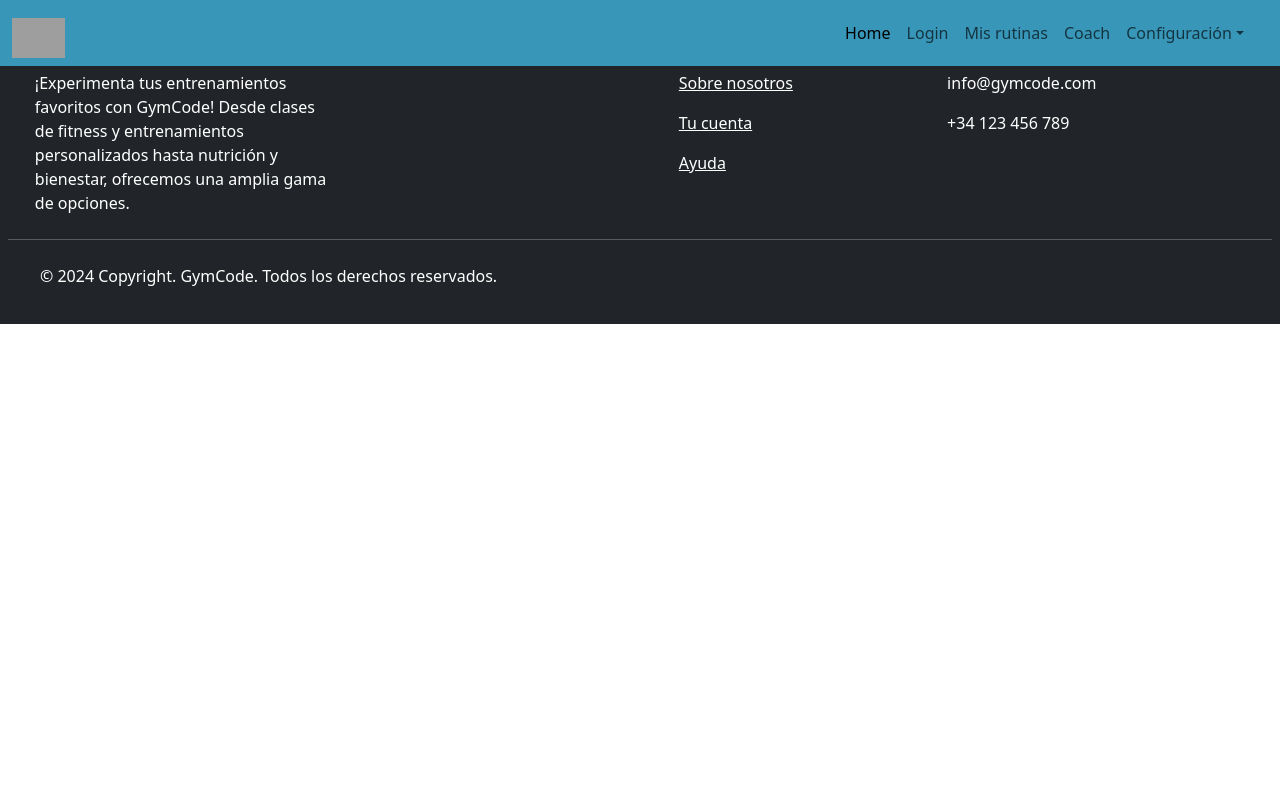
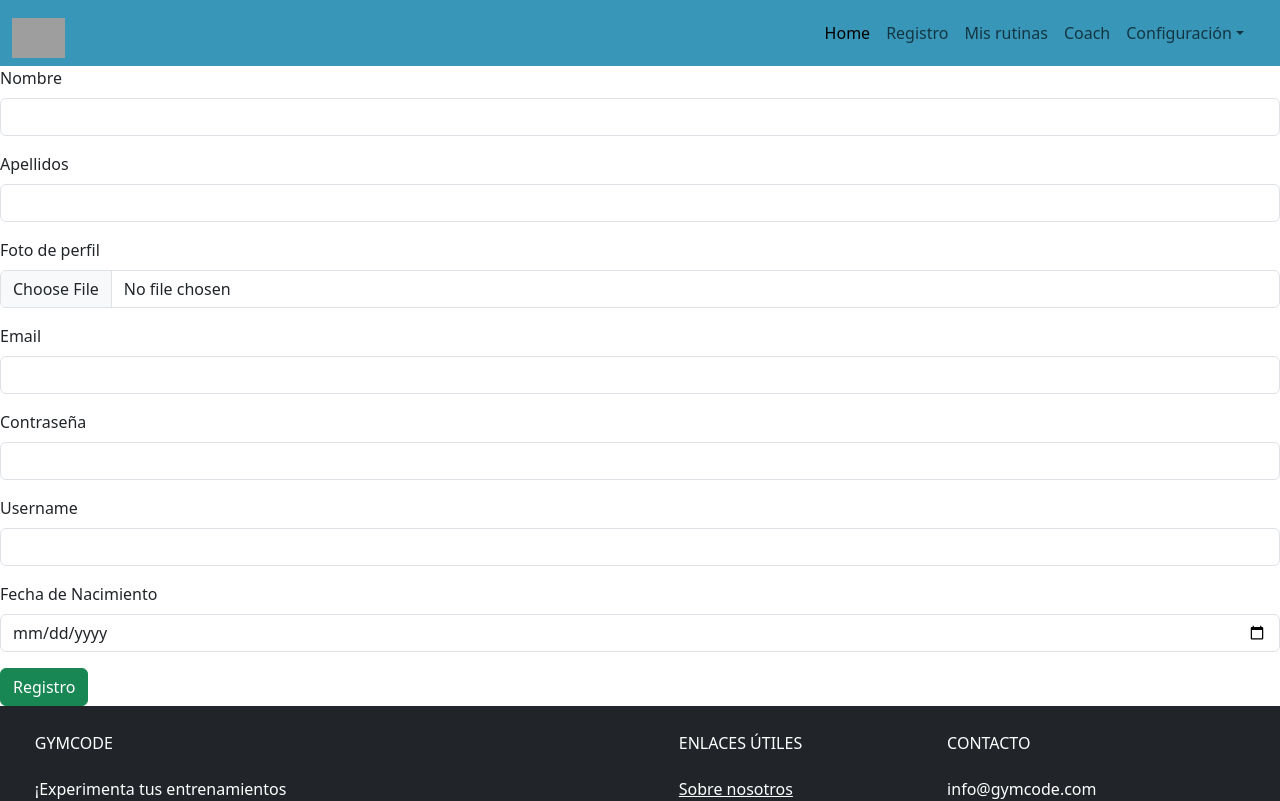
Before and after one commit to Theindicud/gymcode, a React (Vite) app in the folder web/: page /register in a window 1280 px wide. Shown: the top 801 px of the page. Built offline with nearby package versions, Linux system fonts and the light colour scheme; no server answers; grey boxes are pictures that could not be loaded.

Commit message:
Done login and register

```diff
--- a/web/index.html
+++ b/web/index.html
@@ -3,7 +3,7 @@
 
 <head>
   <meta charset="UTF-8" />
-  <link rel="icon" type="image/svg+xml" href="/vite.svg" />
+  <link rel="icon" type="image/svg+xml" href="./public/gymcode.svg" />
   <meta name="viewport" content="width=device-width, initial-scale=1.0" />
   <title>GymCode</title>
   <link href="https://cdn.jsdelivr.net/npm/bootstrap@5.3.3/dist/css/bootstrap.min.css" rel="stylesheet"
--- a/web/src/app.jsx
+++ b/web/src/app.jsx
@@ -2,17 +2,21 @@ import { Route, Routes } from 'react-router-dom';
 import Home from './pages/home';
 import Navbar from './components/ui/navbar/navbar';
 import Footer from './components/ui/footer/footer';
+import Register from './pages/register';
+import Login from './pages/login';
 
 
 function App() {
   return (
     <>
+    <Navbar />
+
     <main className="flex-shrink-0">
-
-      <Navbar />
 
       <Routes>
         <Route path="/" element={<Home />} />
+        <Route path="/register" element={<Register />} />
+        <Route path="/login" element={<Login />} />
       </Routes>
 
 
--- a/web/src/components/ui/footer/footer.jsx
+++ b/web/src/components/ui/footer/footer.jsx
@@ -3,7 +3,7 @@ import './footer.css';
 
 function Footer() {
     return (
-        <section className="sticky-footer-wrapper">
+        <div className="sticky-footer-wrapper">
             <footer className="mt-auto py-1 bg-dark text-white">
                 <div className="container-fluid p-2 pb-0">
                     <section>
@@ -11,8 +11,8 @@ function Footer() {
                             <div className="col-md-3 col-lg-3 col-xl-3 mx-auto mt-3">
                                 <h6 className="text-uppercase mb-4 font-weight-bold">GymCode</h6>
                                 <p>
-                                    ¡Experimenta tus entrenamientos favoritos con GymCode! Desde clases de fitness
-                                    y entrenamientos personalizados hasta nutrición y bienestar, ofrecemos una amplia gama de opciones.
+                                    ¡Experimenta tus entrenamientos favoritos con GymCode!
+                                    Desde clases de fitness y entrenamientos personalizados hasta nutrición y bienestar, ofrecemos una amplia gama de opciones.
                                 </p>
                             </div>
                             <div className="col-md-2 col-lg-2 col-xl-2 mx-auto mt-3"></div>
@@ -22,7 +22,7 @@ function Footer() {
                                     <a className="text-white" href="/us">Sobre nosotros</a>
                                 </p>
                                 <p>
-                                    <a className="text-white" href="/perfil">Tu cuenta</a>
+                                    <a className="text-white" href="/register">Registrate</a>
                                 </p>
                                 <p>
                                     <a className="text-white" href="/help">Ayuda</a>
@@ -48,7 +48,7 @@ function Footer() {
                     </section>
                 </div>
             </footer>
-        </section>
+        </div>
     );
 }
 
--- a/web/src/components/ui/navbar/navbar.jsx
+++ b/web/src/components/ui/navbar/navbar.jsx
@@ -4,7 +4,7 @@ import './navbar.css'
 
 function Navbar() {
     return (
-        <nav className='navbar navbar-expand-lg custom-navbar fixed-top'>
+        <nav className='navbar navbar-expand-lg custom-navbar'>
             <div className='container-fluid'>
             <Link className='navbar-brand navbar-logo' to="/"/>
                 <button className='navbar-toggler' type='button' data-bs-toggle='offcanvas' data-bs-target='#offcanvasNavbar' aria-controls='offcanvasNavbar'>
@@ -21,7 +21,7 @@ function Navbar() {
                                 <a className='nav-link active' aria-current='page' href='/'>Home</a>
                             </li>
                             <li className='nav-item'>
-                                <a className='nav-link' href='#'>Login</a>
+                                <a className='nav-link' href='/Register'>Registro</a>
                             </li>
                             <li className='nav-item'>
                                 <a className='nav-link' href='#'>Mis rutinas</a>
--- a/web/src/main.jsx
+++ b/web/src/main.jsx
@@ -1,12 +1,12 @@
 import React from 'react';
 import ReactDOM from 'react-dom/client';
+import { BrowserRouter } from 'react-router-dom';
 import App from './app.jsx';
-import { BrowserRouter } from 'react-router-dom';
 
 ReactDOM.createRoot(document.getElementById('root')).render(
   <React.StrictMode>
     <BrowserRouter>
-      <App />
+    <App/>
     </BrowserRouter>
   </React.StrictMode>,
 )
--- /dev/null
+++ b/web/src/pages/login.jsx
@@ -0,0 +1,63 @@
+import { useState } from "react";
+import { useForm } from "react-hook-form";
+import { login } from "../services/api.service";
+
+function Login() {
+    const {
+        register,
+        handleSubmit,
+        formState: { errors },
+    } = useForm();
+
+    const [error, setError] = useState();
+
+
+    async function onSubmit(data) {
+        try {
+            const response = await login(data);
+            setError(false)
+        } catch (err) {
+            setError(true)
+        }
+    }
+
+    return (
+        <form onSubmit={handleSubmit(onSubmit)}>
+            {error && (
+                <div className="alert alert-danger">error. Review form data</div>
+            )}
+
+            <div className="mb-3">
+                <label htmlFor="email" className="form-label">
+                    Correo electrónico
+                </label>
+                <input
+                  required
+                  id="email"
+                  type="email"
+                  className={`form-control ${errors.email ? "is-invalid" : ""}`}
+                  {...register("email")}
+                />
+            </div>
+
+            <div className="mb-3">
+                <label htmlFor="password" className="form-label">
+                    Contraseña
+                </label>
+                <input
+                  required
+                  id="password"
+                  type="password"
+                  className={`form-control ${errors.password ? "is-invalid" : ""}`}
+                  {...register("password")}
+                />
+            </div>
+
+            <button type="submit" className="btn btn-success">
+                Login
+            </button>
+        </form>
+    );
+}
+
+export default Login;
--- /dev/null
+++ b/web/src/pages/register.jsx
@@ -0,0 +1,158 @@
+import { useState, useEffect, useRef } from "react";
+import { useForm } from "react-hook-form";
+import { useNavigate } from "react-router-dom";
+
+import { createUser } from "../services/api.service";
+
+
+function Register() {
+    const navigate = useNavigate();
+    const latitude = useRef(0);
+    const longitude = useRef(0);
+
+    const {
+        register,
+        handleSubmit,
+        formState: { errors },
+    } = useForm();
+
+    const [error, setError] = useState();
+    const [photo, setPhoto] = useState(null);
+
+    useEffect(() => {
+        navigator.geolocation.getCurrentPosition((position) => {
+            latitude.current = position.coords.latitude;
+            longitude.current = position.coords.longitude;
+        });
+    }, []);
+
+    async function onSubmit(data) {
+        try {
+            setError(false)
+
+            await createUser({
+                ...data,
+                photo: photo || 'https://asset.cloudinary.com/dznumjlzc/08ddc3023620c132c2f2927425c6b791',
+                location: {
+                    type: "Point",
+                    coordinates: [latitude.current, longitude.current]
+                },
+            });
+
+            navigate("/login");
+        } catch (err) {
+            setError(true);
+        }
+    }
+
+    function handlePhoto(event) {
+        const file = event.target.files[0];
+        setPhoto(file);
+    }
+
+
+    return (
+        <form onSubmit={handleSubmit(onSubmit)}>
+            {error && (
+                <div className="alert alert-danger">error. Review form data</div>
+            )}
+
+            <div className="mb-3">
+                <label htmlFor="name" className="form-label">
+                    Nombre
+                </label>
+                <input
+                    required
+                    id="name"
+                    type="text"
+                    className={`form-control ${errors.name ? "is-invalid" : ""}`}
+                    {...register("name")}
+                />
+            </div>
+
+            <div className="mb-3">
+                <label htmlFor="lastName" className="form-label">
+                    Apellidos
+                </label>
+                <input
+                    required
+                    id="lastName"
+                    type="text"
+                    className={`form-control ${errors.lastName ? "is-invalid" : ""}`}
+                    {...register("lastName")}
+                />
+            </div>
+
+            <div className="mb-3">
+                <label htmlFor="photo" className="form-label">
+                    Foto de perfil
+                </label>
+                <input
+                    id="photo"
+                    type="file"
+                    accept="image/"
+                    onChange={handlePhoto}
+                    className="form-control"
+                />
+            </div>
+
+            <div className="mb-3">
+                <label htmlFor="email" className="form-label">
+                    Email
+                </label>
+                <input
+                    required
+                    id="email"
+                    type="email"
+                    className={`form-control ${errors.email ? "is-invalid" : ""}`}
+                    {...register("email")}
+                />
+            </div>
+
+            <div className="mb-3">
+                <label htmlFor="password" className="form-label">
+                    Contraseña
+                </label>
+                <input
+                    required
+                    id="password"
+                    type="text"
+                    className={`form-control ${errors.password ? "is-invalid" : ""}`}
+                    {...register("password")}
+                />
+            </div>
+
+            <div className="mb-3">
+                <label htmlFor="username" className="form-label">
+                    Username
+                </label>
+                <input
+                    required
+                    id="username"
+                    type="text"
+                    className={`form-control ${errors.username ? "is-invalid" : ""}`}
+                    {...register("username")}
+                />
+            </div>
+
+            <div className="mb-3">
+                <label htmlFor="birthDate" className="form-label">
+                    Fecha de Nacimiento
+                </label>
+                <input
+                    required
+                    id="birthDate"
+                    type="date"
+                    className={`form-control ${errors.birthDate ? "is-invalid" : ""}`}
+                    {...register("birthDate")}
+                />
+            </div>
+
+            <button type="submit" className="btn btn-success">
+                Registro
+            </button>
+        </form>
+    );
+}
+
+export default Register;
--- /dev/null
+++ b/web/src/services/api.service.js
@@ -0,0 +1,13 @@
+import axios from 'axios';
+
+const http = axios.create({
+    baseURL: "http://localhost:3000/api/v1",
+});
+
+export function createUser(data) {
+    return http.post("/users", data)
+}
+
+export function login(data) {
+    return http.post("/login", data)
+}
```
Also changed, not shown: web/public/gymcode.svg (added).
